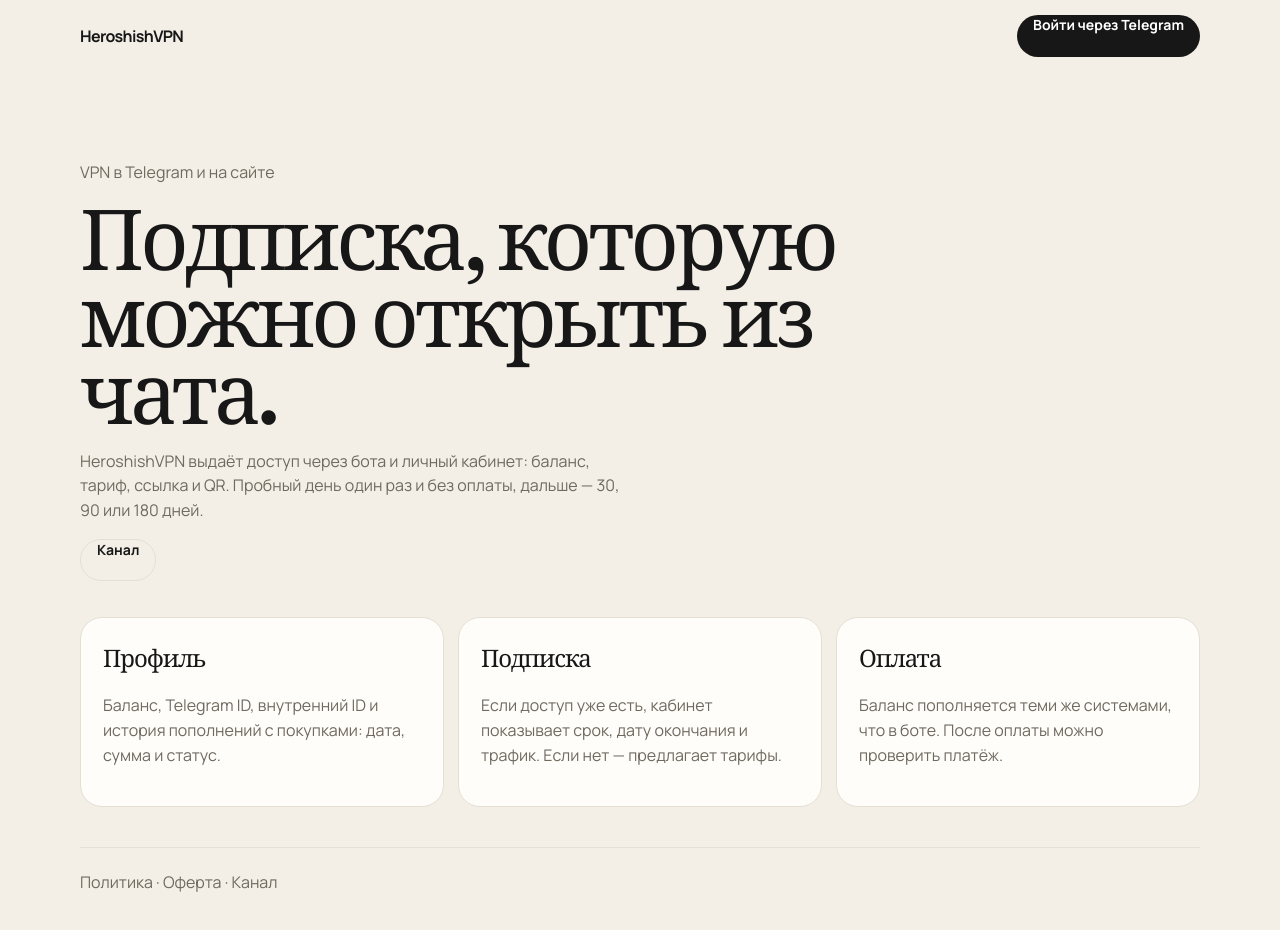
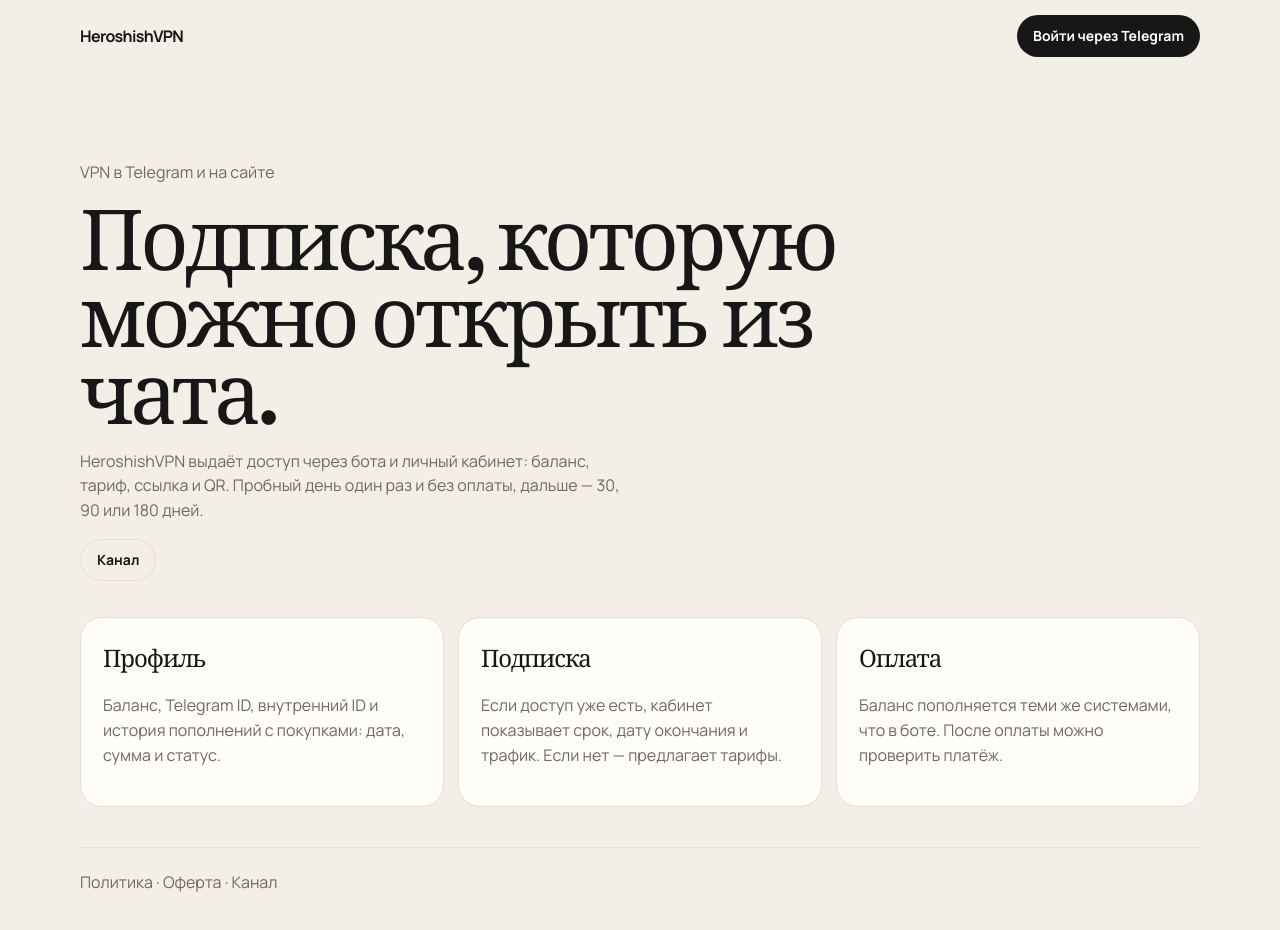
Before and after one commit to herosh1sh/3xui-telegram-bot, a React (Vite) app in the folder frontend/: page / in a window 1280 px wide. Shown: the top 930 px of the page. Built offline with nearby package versions, Linux system fonts and the light colour scheme; no server answers.

Commit message:
Center the site buttons

```diff
--- a/frontend/src/styles.css
+++ b/frontend/src/styles.css
@@ -2,7 +2,7 @@
 * { box-sizing:border-box; }
 body { margin:0; background:var(--bg); color:var(--ink); font:16px/1.55 Manrope,sans-serif; }
 a { color:inherit; text-decoration:none; }
-button, .btn { border:0; border-radius:999px; min-height:42px; padding:0 16px; background:#171717; color:#fff; font:650 14px Manrope,sans-serif; cursor:pointer; }
+button, .btn { display:inline-flex; align-items:center; justify-content:center; border:0; border-radius:999px; min-height:42px; padding:0 16px; background:#171717; color:#fff; font:650 14px Manrope,sans-serif; cursor:pointer; line-height:1; }
 .btn.ghost, button.ghost { background:transparent; color:#171717; border:1px solid var(--line); }
 button.blue { background:var(--accent); }
 button.green { background:var(--green); }
@@ -27,5 +27,9 @@
 footer { margin-top:48px; padding:22px 0 40px; color:var(--muted); border-top:1px solid var(--line); }
 @media (max-width:800px) { .grid,.split { grid-template-columns:1fr; } .hero { padding-top:36px; } }
 
-.top { display:flex; justify-content:space-between; }
+.top { display:flex; justify-content:space-between; align-items:center; }
 .chart { width:100%; height:190px; }
+
+.plans { display:grid; grid-template-columns:repeat(3,1fr); gap:14px; margin-top:28px; }
+.plan strong { font-size:28px; }
+@media (max-width:800px) { .plans { grid-template-columns:1fr; } }
```
